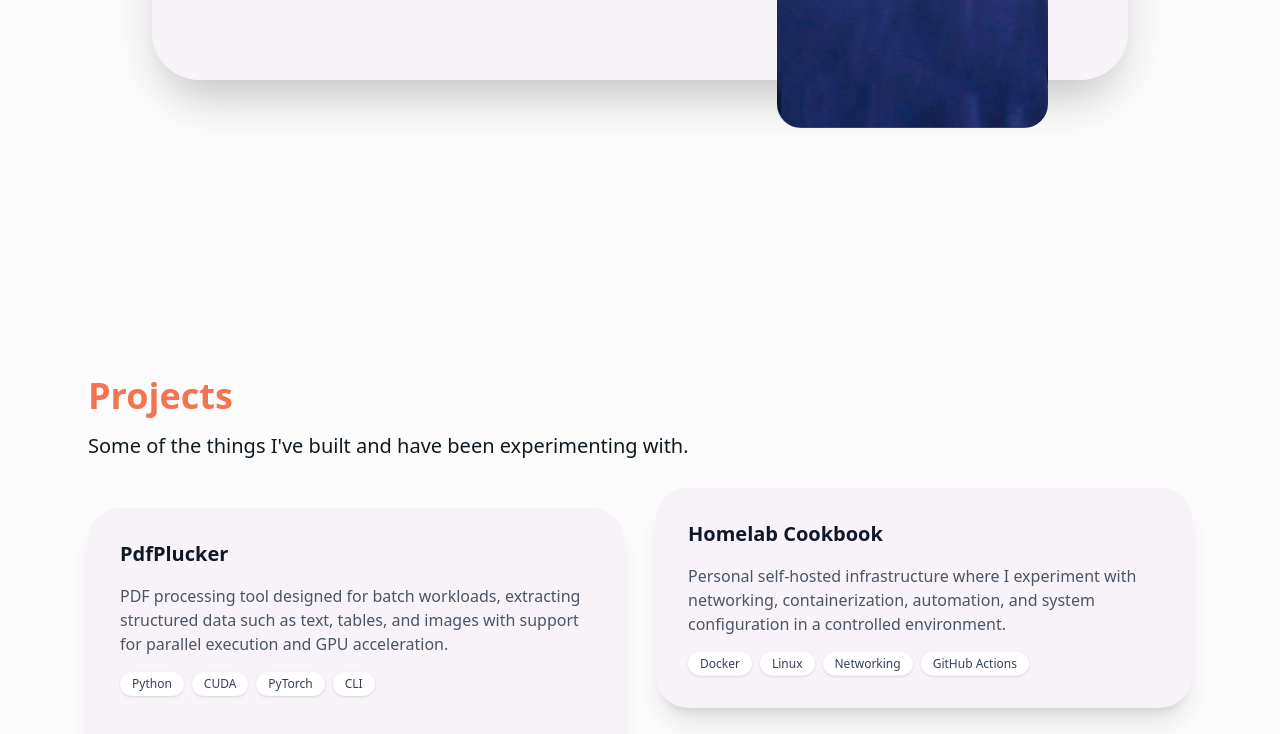
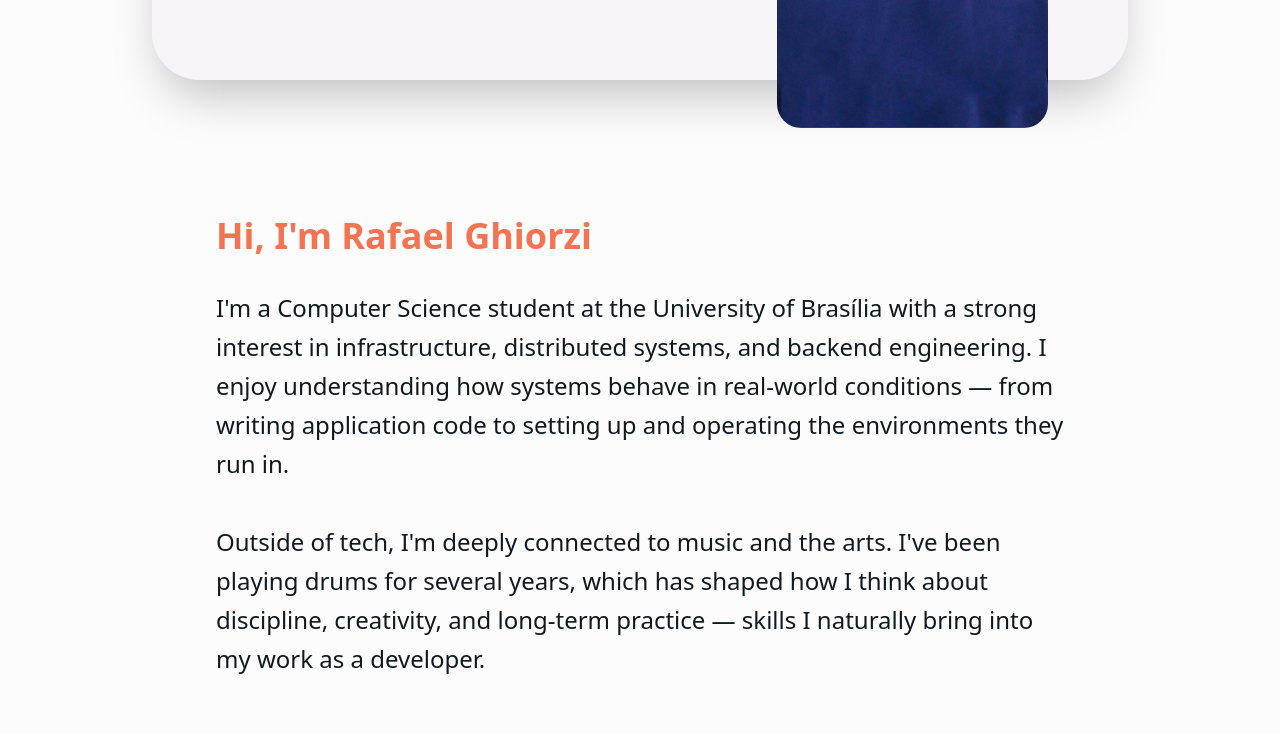
Before and after one commit to rafaelghiorzi/ghiorzi.me, a Next.js app: page / in a window 1280 px wide. Shown: the part 680-1414 px from the top of the page. Built offline with nearby package versions, Linux system fonts and the light colour scheme; a web font is replaced by a local one.

Commit message:
seção de introdução

```diff
--- a/app/page.tsx
+++ b/app/page.tsx
@@ -156,6 +156,37 @@
             />
           </motion.div>
         </motion.div>
+      </section>
+
+      {/* INTRODUCTION SECTION */}
+      <section id="about" className="py-24 px-6 max-w-4xl mx-auto">
+        <motion.div
+          initial={{ opacity: 0, y: 30 }}
+          whileInView={{ opacity: 1, y: 0 }}
+          viewport={{ once: true, margin: "-100px" }}
+          transition={{
+            duration: 0.8,
+            delay: 0.2,
+            ease: [0.22, 1, 0.36, 1],
+          }}
+        >
+          <h2 className="text-4xl font-bold text-[#F15025]/80 mb-8">
+            {t.introduction.title}
+          </h2>
+        </motion.div>
+        <motion.p
+          initial={{ opacity: 0, y: 30 }}
+          whileInView={{ opacity: 1, y: 0 }}
+          viewport={{ once: true, margin: "-100px" }}
+          transition={{
+            duration: 0.8,
+            delay: 0.4,
+            ease: [0.22, 1, 0.36, 1],
+          }}
+          className="text-xl md:text-2xl text-[#0F1A20] leading-relaxed whitespace-pre-line"
+        >
+          {t.introduction.desc}
+        </motion.p>
       </section>
 
       {/* PROJECTS SECTION */}
```
